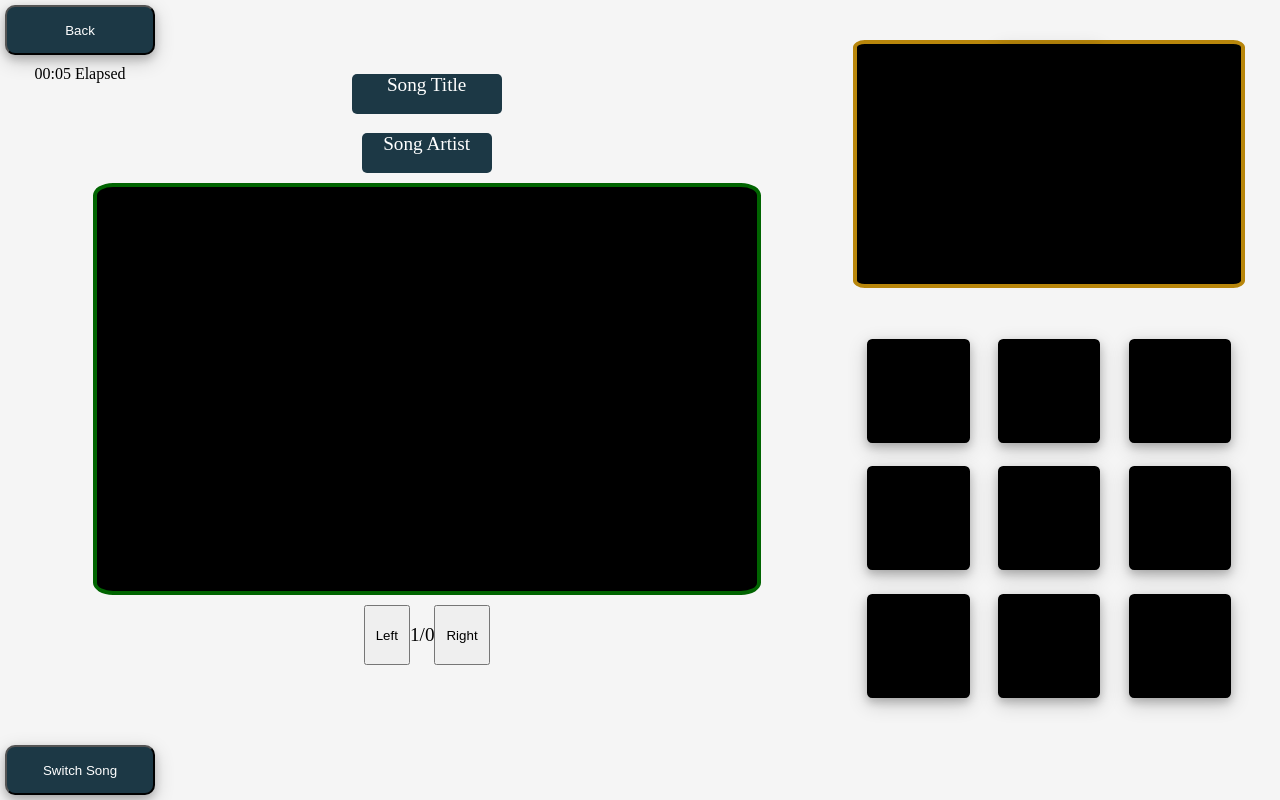
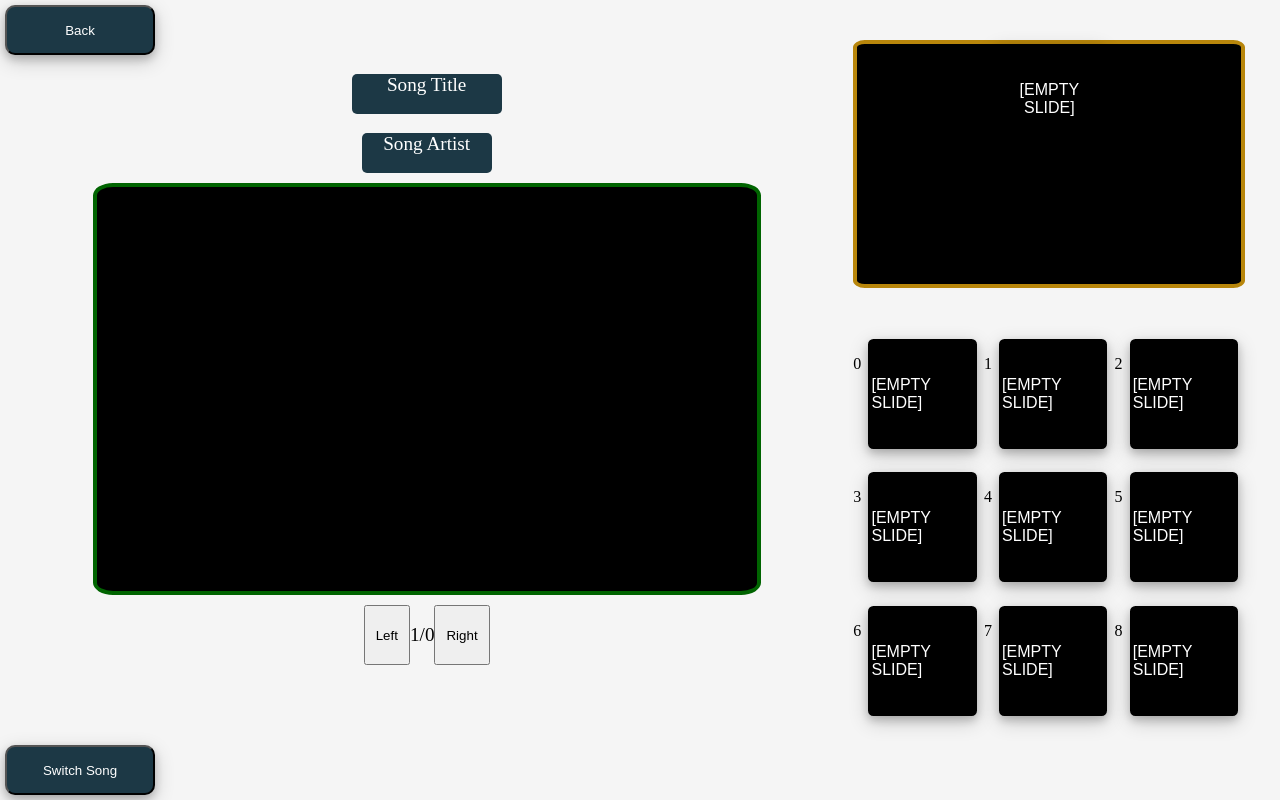
Before and after one commit to MasterTemple/CSCI-450-Group-Project, a SvelteKit app: page /PresenterView in a window 1280 px wide. Built offline with nearby package versions, Linux system fonts and the light colour scheme.

Commit message:
Song lyrics in presenter view

```diff
--- a/src/routes/PresenterView/+page.svelte
+++ b/src/routes/PresenterView/+page.svelte
@@ -6,7 +6,6 @@
 		lyricsBySlide,
 		setCurrrentSong,
 	} from "../stores";
-
 	import LeftColumn from "./LeftColumn.svelte";
 	import RightColumn from "./RightColumn.svelte";
 
@@ -38,7 +37,7 @@
 		if (key == "ArrowRight") {
 			// currentSlideIndex.update((i) => i + 1);
 			currentSlideIndex.set(
-				min($lyricsBySlide.length, $currentSlideIndex + 1),
+				min($lyricsBySlide.length - 1, $currentSlideIndex + 1),
 			);
 		}
 		// left arrow: retreat slide
@@ -48,8 +47,11 @@
 		}
 	}
 
+	const RESERVED_KEYS = ["ArrowRight", "ArrowLeft", "Escape"];
 	onMount(() => {
 		// load data
+		lyricsBySlide.set([]);
+		console.log({ $lyricsBySlide });
 		const allLocalSongs = JSON.parse(localStorage.getItem("allSongs"));
 		const currentSongId = JSON.parse(localStorage.getItem("currentSongId"));
 		let savedCurrentSong = allLocalSongs.find(
@@ -57,25 +59,37 @@
 		);
 
 		if (savedCurrentSong) {
+			console.log(savedCurrentSong);
 			setCurrrentSong(savedCurrentSong);
 			currentSlideIndex.set(-1);
 			currentSlideIndex.set(0);
 		}
+		lyricsBySlide.subscribe((lbs) => {
+			console.log({ lbs });
+		});
 
 		// lyricsBySlide.set(
 		// 	// JSON.parse(localStorage.getItem("currentSong")).slides,
 		// 	JSON.parse(localStorage.getItem("lyricsBySlide")),
 		// );
 
+		document.addEventListener("keydown", (event) => {
+			if (RESERVED_KEYS.includes(event.key)) {
+				event.preventDefault();
+				// bc.postMessage({ msg: "sendKey", key: event.key });
+				onKey(event.key);
+			}
+		});
 	});
-
 </script>
 
 <div id="row">
 	<div id="LeftColumn">
-		<LeftColumn />
+		<LeftColumn lyrics={$lyricsBySlide?.[$currentSlideIndex] || []} />
+		<!-- <LeftColumn lyrics={["asdf", "fdas"]} /> -->
 	</div>
 	<div id="RightColumn">
+		<!-- <RightColumn lyrics={$lyricsBySlide?.[$currentSlideIndex] || []} /> -->
 		<RightColumn />
 	</div>
 </div>
--- a/src/routes/PresenterView/LeftColumn.svelte
+++ b/src/routes/PresenterView/LeftColumn.svelte
@@ -1,28 +1,22 @@
 <script>
-    import { onMount } from 'svelte';
-    import { writable } from 'svelte/store';
-	import { max, min } from "../functions";
-    import { color,
-             lyricsBySlide,
+	import {
+		backgroundColor,
+		color,
+		currentSlideIndex,
+		fontFamily,
+		fontSize,
 		textColor,
-             backgroundColor,
-             fontSize,
-             fontFamily,
-             currentSlideIndex,
-             rawClipboardContents,
-             lines,
-             breakIndexes,
-             dividerList
-            } from '../stores.js';
-    import Slides from './Slides.svelte';
+	} from "../stores.js";
+	import Slides from "./Slides.svelte";
 
-    const bc = new BroadcastChannel("lyric_of_lyrics");
-    const lyrics = writable([]);
+	// const bc = new BroadcastChannel("lyric_of_lyrics");
+	// const lyrics = writable([]);
+	export let lyrics;
 
 	//Need to fix bug. Works when you change this value after page loads
 	let slideCounter = 0;
 
-    function getElapsedTime(){
+	function getElapsedTime() {
 		var startTime = new Date();
 
 		//setInterval calls this function every second to update timer
@@ -37,101 +31,107 @@
 			var seconds = Math.floor(totalSeconds % 60);
 
 			//Format time to display as "MM:SS"
-            let formattedMinutes = String(minutes).padStart(2, '0');
-            let formattedSeconds = String(seconds).padStart(2, '0');
+			let formattedMinutes = String(minutes).padStart(2, "0");
+			let formattedSeconds = String(seconds).padStart(2, "0");
 
 			var elapsedTimeElement = document.getElementById("elapsedTime");
-            elapsedTimeElement.textContent = "" + formattedMinutes + ":" + formattedSeconds + " Elapsed";
-        }, 1000)
+			elapsedTimeElement.textContent =
+				"" + formattedMinutes + ":" + formattedSeconds + " Elapsed";
+		}, 1000);
 
 		return updateTimer;
 	}
 
-	currentSlideIndex.subscribe((newIndex) => {
-		if ($currentSlideIndex < 0) return;
-		if (!$lyricsBySlide[newIndex]) return;
-		lyrics.set($lyricsBySlide[newIndex]);
-		console.log({ lyrics: $lyricsBySlide[newIndex], newIndex });
-		bc.postMessage({
-			msg: "setLyrics",
-			lyrics: $lyricsBySlide[newIndex],
-		});
-	});
+	// currentSlideIndex.subscribe((newIndex) => {
+	// 	if ($currentSlideIndex < 0) return;
+	// 	if (!$lyricsBySlide[newIndex]) return;
+	// 	lyrics.set($lyricsBySlide[newIndex]);
+	// 	console.log({ lyrics: $lyricsBySlide[newIndex], newIndex });
+	// 	bc.postMessage({
+	// 		msg: "setLyrics",
+	// 		lyrics: $lyricsBySlide[newIndex],
+	// 	});
+	// });
 
-    bc.onmessage = (event) => {
-		if (event.data.msg == "setLyrics") {
-			console.log({ data: event.data });
-			lyrics.set([...event.data.lyrics]);
-		}
-	};
+	// bc.onmessage = (event) => {
+	// 	if (event.data.msg == "setLyrics") {
+	// 		console.log({ data: event.data });
+	// 		lyrics.set([...event.data.lyrics]);
+	// 	}
+	// };
 
-	//Also need to fix interaction with arrow keys
-	function onKey(key) {
-		// right arrow: advance slide
-		if (key == "ArrowRight") {
-			// currentSlideIndex.update((i) => i + 1);
-			currentSlideIndex.set(
-				min(lyricsBySlide.length, $currentSlideIndex + 1),
-			);
-		}
-		// left arrow: retreat slide
-		else if (key == "ArrowLeft") {
-			// currentSlideIndex.update((i) => i - 1);
-			currentSlideIndex.set(max(0, $currentSlideIndex - 1));
-		}
-	}
+	// //Also need to fix interaction with arrow keys
+	// function onKey(key) {
+	// 	// right arrow: advance slide
+	// 	if (key == "ArrowRight") {
+	// 		// currentSlideIndex.update((i) => i + 1);
+	// 		currentSlideIndex.set(
+	// 			min(lyricsBySlide.length, $currentSlideIndex + 1),
+	// 		);
+	// 	}
+	// 	// left arrow: retreat slide
+	// 	else if (key == "ArrowLeft") {
+	// 		// currentSlideIndex.update((i) => i - 1);
+	// 		currentSlideIndex.set(max(0, $currentSlideIndex - 1));
+	// 	}
+	// }
 
-	function slideRight(){
-		currentSlideIndex.set(
-			min($lyricsBySlide.length, $currentSlideIndex + 1)
-		);
-	}
+	// function slideRight() {
+	// 	currentSlideIndex.set(
+	// 		min($lyricsBySlide.length, $currentSlideIndex + 1),
+	// 	);
+	// }
 
-	function slideLeft(){
-		currentSlideIndex.set(max(0, $currentSlideIndex - 1));
-	}
+	// function slideLeft() {
+	// 	currentSlideIndex.set(max(0, $currentSlideIndex - 1));
+	// }
 
-	const RESERVED_KEYS = ["ArrowRight", "ArrowLeft", "Escape"];
+	// const RESERVED_KEYS = ["ArrowRight", "ArrowLeft", "Escape"];
 
-    onMount(() => {
-		slideCounter = 0;
-		slideCounter = $lyricsBySlide.length;
+	// onMount(() => {
+	// 	slideCounter = 0;
+	// 	slideCounter = $lyricsBySlide.length;
 
-        //Send user back to editor page when ESC key is pressed
-        window.addEventListener("keyup", function(e){ if(e.key=== 'Escape' || e.keyCode == 27) this.window.location.assign("../");}, false);
-		document.addEventListener("keydown", (event) => {
-			if (RESERVED_KEYS.includes(event.key)) {
-				event.preventDefault();
-				// bc.postMessage({ msg: "sendKey", key: event.key });
-				onKey(event.key);
-			}
-		});
+	// 	//Send user back to editor page when ESC key is pressed
+	// 	window.addEventListener(
+	// 		"keyup",
+	// 		function (e) {
+	// 			if (e.key === "Escape" || e.keyCode == 27)
+	// 				this.window.location.assign("../");
+	// 		},
+	// 		false,
+	// 	);
+	// 	document.addEventListener("keydown", (event) => {
+	// 		if (RESERVED_KEYS.includes(event.key)) {
+	// 			event.preventDefault();
+	// 			// bc.postMessage({ msg: "sendKey", key: event.key });
+	// 			onKey(event.key);
+	// 		}
+	// 	});
 
-		const rightBtn = document.getElementById("slideRight");
-		rightBtn.addEventListener("click", slideRight);
-		const leftBtn = document.getElementById("slideLeft");
-		leftBtn.addEventListener("click", slideLeft);
+	// 	const rightBtn = document.getElementById("slideRight");
+	// 	rightBtn.addEventListener("click", slideRight);
+	// 	const leftBtn = document.getElementById("slideLeft");
+	// 	leftBtn.addEventListener("click", slideLeft);
 
-        //Start timer
-        var updateDisplay = getElapsedTime();
+	// 	//Start timer
+	// 	var updateDisplay = getElapsedTime();
 
-        // load data
-		const savedCurrentSong = JSON.parse(
-			localStorage.getItem("currentSong"),
-		);
+	// 	// load data
+	// 	const savedCurrentSong = JSON.parse(
+	// 		localStorage.getItem("currentSong"),
+	// 	);
 
-		if (savedCurrentSong) {
-			rawClipboardContents.set(savedCurrentSong["rawClipboardContents"]);
-			lines.set(savedCurrentSong["lines"]);
-			breakIndexes.set(savedCurrentSong["breakIndexes"]);
-			dividerList.set(savedCurrentSong["dividerList"]);
-			lyricsBySlide.set(savedCurrentSong["lyricsBySlide"]);
-		}
-		// setTimeout(() => currentSlideIndex.set(0), 500);
-		// currentSlideIndex.set(0);
-    });
-
-
+	// 	if (savedCurrentSong) {
+	// 		rawClipboardContents.set(savedCurrentSong["rawClipboardContents"]);
+	// 		lines.set(savedCurrentSong["lines"]);
+	// 		breakIndexes.set(savedCurrentSong["breakIndexes"]);
+	// 		dividerList.set(savedCurrentSong["dividerList"]);
+	// 		lyricsBySlide.set(savedCurrentSong["lyricsBySlide"]);
+	// 	}
+	// 	// setTimeout(() => currentSlideIndex.set(0), 500);
+	// 	// currentSlideIndex.set(0);
+	// });
 </script>
 
 <div id="button-stack">
@@ -139,7 +139,7 @@
 		<button id="backButton" style="--color: {color.darkBlue}">Back</button>
 	</a>
 
-    <div id="elapsedTime" style="--color: {color.black}"/>
+	<div id="elapsedTime" style="--color: {color.black}" />
 </div>
 <button id="switchSong" style="--color: {color.darkBlue}">Switch Song</button>
 
@@ -153,19 +153,21 @@
 		</div>
 	</div>
 
-
-    <div id="currentSlide" style="background-color: {$backgroundColor}; color: {$textColor}; font-family: {$fontFamily}; font-size: {$fontSize} ">
-        <Slides lyrics = {lyrics}/>
+	<div
+		id="currentSlide"
+		style="background-color: {$backgroundColor}; color: {$textColor}; font-family: {$fontFamily}; font-size: {$fontSize} "
+	>
+		<Slides {lyrics} />
 	</div>
 
 	<div id="slideControlStack">
-		<button id = "slideLeft">Left</button>
+		<button id="slideLeft">Left</button>
 
 		<div id="slideCounter" style="--color: {color.black}">
-			<p>{$currentSlideIndex+1}/{slideCounter}</p>
+			<p>{$currentSlideIndex + 1}/{slideCounter}</p>
 		</div>
 
-		<button id = "slideRight">Right</button>
+		<button id="slideRight">Right</button>
 	</div>
 </div>
 
@@ -184,14 +186,15 @@
 		width: 150px;
 		background-color: var(--color);
 		color: white;
-        box-shadow: 0 4px 8px 0 rgba(0, 0, 0, 0.2), 0 6px 20px 0 rgba(0, 0, 0, 0.19);
+		box-shadow:
+			0 4px 8px 0 rgba(0, 0, 0, 0.2),
+			0 6px 20px 0 rgba(0, 0, 0, 0.19);
 	}
 
 	#elapsedTime {
 		color: var(--color);
 		margin-top: 5px;
 	}
-
 
 	#switchSong {
 		position: absolute;
@@ -228,11 +231,10 @@
 		border-radius: 5px;
 		height: 40px;
 		width: 150px;
-        text-wrap:balance;
+		text-wrap: balance;
 		font-size: larger;
 		content: "test";
 	}
-
 
 	#songArtist {
 		border: none;
@@ -256,7 +258,7 @@
 		overflow: hidden;
 	}
 
-	#slideControlStack{
+	#slideControlStack {
 		display: flex;
 		flex-direction: row;
 		margin: auto;
@@ -274,6 +276,6 @@
 	}
 
 	#slideCounter {
-		font-size:larger;
+		font-size: larger;
 	}
 </style>
--- a/src/routes/PresenterView/RightColumn.svelte
+++ b/src/routes/PresenterView/RightColumn.svelte
@@ -1,35 +1,29 @@
 <script>
-    import { onMount } from 'svelte';
-    import { writable } from 'svelte/store';
+	import { onMount } from "svelte";
+	import {
+		backgroundColor,
+		currentSlideIndex,
+		lyricsBySlide,
+	} from "../stores";
 	import SlidePreview from "./SlidePreview.svelte";
-    import { backgroundColor,
-             lyricsBySlide,
-             currentSlideIndex } from "../stores";
 	import Slides from "./Slides.svelte";
 
-    const lyrics = writable([]);
-    let nextSlideIndex = writable(0);
+	// let nextLyrics = [];
+	// currentSlideIndex.subscribe((idx) => {
+	// 	if ($currentSlideIndex + 1 < $lyricsBySlide.length)
+	// 		nextLyrics = $lyricsBySlide[$currentSlideIndex + 1];
+	// 	else nextLyrics = [EMPTY_SLIDE_CONTENTS];
+	// });
 
-    currentSlideIndex.subscribe((newIndex) => {
-		if ($currentSlideIndex < 0) return;
-		if (!$lyricsBySlide[newIndex]) return;
-        nextSlideIndex = newIndex + 1;
-        lyrics.set($lyricsBySlide[nextSlideIndex]);
-	});
-
-    onMount(() => {
-
-    });
-
-
+	onMount(() => {});
 </script>
 
 <div id="previewStack">
 	<div id="nextSlidePreview" style="background-color: {$backgroundColor}">
-        <Slides lyrics = {lyrics}/>
+		<Slides lyrics={$lyricsBySlide?.[$currentSlideIndex + 1]} />
 	</div>
 	<div id="allSlides">
-        <SlidePreview/>
+		<SlidePreview />
 	</div>
 </div>
 
--- a/src/routes/PresenterView/SlidePreview.svelte
+++ b/src/routes/PresenterView/SlidePreview.svelte
@@ -1,9 +1,8 @@
 <script>
-    import { onMount } from 'svelte';
-    import { writable } from 'svelte/store';
-    import { lyricsBySlide,
-             currentSlideIndex } from '../stores.js';
-    import Slides from './Slides.svelte';
+	import { onMount } from "svelte";
+	import { writable } from "svelte/store";
+	import { currentSlideIndex, lyricsBySlide } from "../stores.js";
+	import Slides from "./Slides.svelte";
 
 	//Need to fix slide preview
 
@@ -19,24 +18,27 @@
 		currentSlideIndex.set(-1);
 		currentSlideIndex.set(0);
 	});
+
+	$: baseIndex = 0;
+	currentSlideIndex.subscribe((idx) => {
+		if (idx >= 4) {
+			baseIndex = $currentSlideIndex - 4;
+		} else {
+			// baseIndex = -1 * idx;
+			baseIndex = $currentSlideIndex - idx;
+		}
+	});
 </script>
 
-<div id = "column">
-    <div id="row">
-        <Slides lyrics={lyrics}/>
-        <Slides />
-        <Slides />
+<div id="column">
+	{#each { length: 3 } as _, i}
+		<div class="row">
+			{#each { length: 3 } as _, j}
+				<p>{baseIndex + 3 * i + j}</p>
+				<Slides lyrics={$lyricsBySlide?.[baseIndex + 3 * i + j]} />
+			{/each}
 		</div>
-    <div id="row">
-        <Slides />
-        <Slides />
-        <Slides />
-    </div>
-    <div id="row">
-        <Slides/>
-        <Slides/>
-        <Slides/>
-    </div>
+	{/each}
 </div>
 
 <style>
@@ -46,7 +48,7 @@
 		padding: 10% 0 0 0;
 	}
 
-    #row {
+	.row {
 		display: flex;
 		flex-direction: row;
 		padding: 3% 0 3% 0;
--- a/src/routes/PresenterView/Slides.svelte
+++ b/src/routes/PresenterView/Slides.svelte
@@ -1,20 +1,30 @@
 <script>
-    import { writable } from 'svelte/store';
-    import { backgroundColor,
+	import {
+		backgroundColor,
+		fontFamily,
+		fontSize,
 		textColor,
-             fontFamily,
-             fontSize } from '../stores.js';
+	} from "../stores.js";
 
-    export let lyrics = writable([]);
+	// export let lyrics = writable([]);
+	export let lyrics = undefined;
+	const EMPTY_SLIDE_CONTENTS = ["[EMPTY SLIDE]"];
+	// onMount(() => {
+	// 	if (lyrics == undefined) lyrics = EMPTY_SLIDE_CONTENTS;
+	// });
+	$: safeLyrics = lyrics || EMPTY_SLIDE_CONTENTS;
 </script>
 
-<button id="slide" style = "background-color: {$backgroundColor}; color: {$textColor}; font-family: {$fontFamily}; font-size:{fontSize}">
-    <p id="lyrics">
-        {#each $lyrics as line}
+<div
+	id="slide"
+	style="background-color: {$backgroundColor}; color: {$textColor}; font-family: {$fontFamily}; font-size:{$fontSize}"
+>
+	<div id="lyrics">
+		{#each safeLyrics as line}
 			<p>{line}</p>
 		{/each}
-    </p>
-</button>
+	</div>
+</div>
 
 <style>
 	#slide {
@@ -24,7 +34,12 @@
 		border: 3px solid black;
 		border-radius: 5%;
 		margin: auto;
-        box-shadow: 0 4px 8px 0 rgba(0, 0, 0, 0.2), 0 6px 20px 0 rgba(0, 0, 0, 0.19);
+		box-shadow:
+			0 4px 8px 0 rgba(0, 0, 0, 0.2),
+			0 6px 20px 0 rgba(0, 0, 0, 0.19);
 		cursor: pointer;
+		align-items: center;
+		justify-content: center;
+		display: flex;
 	}
 </style>
```
Lines whose indentation alone changed are shown as unchanged.
